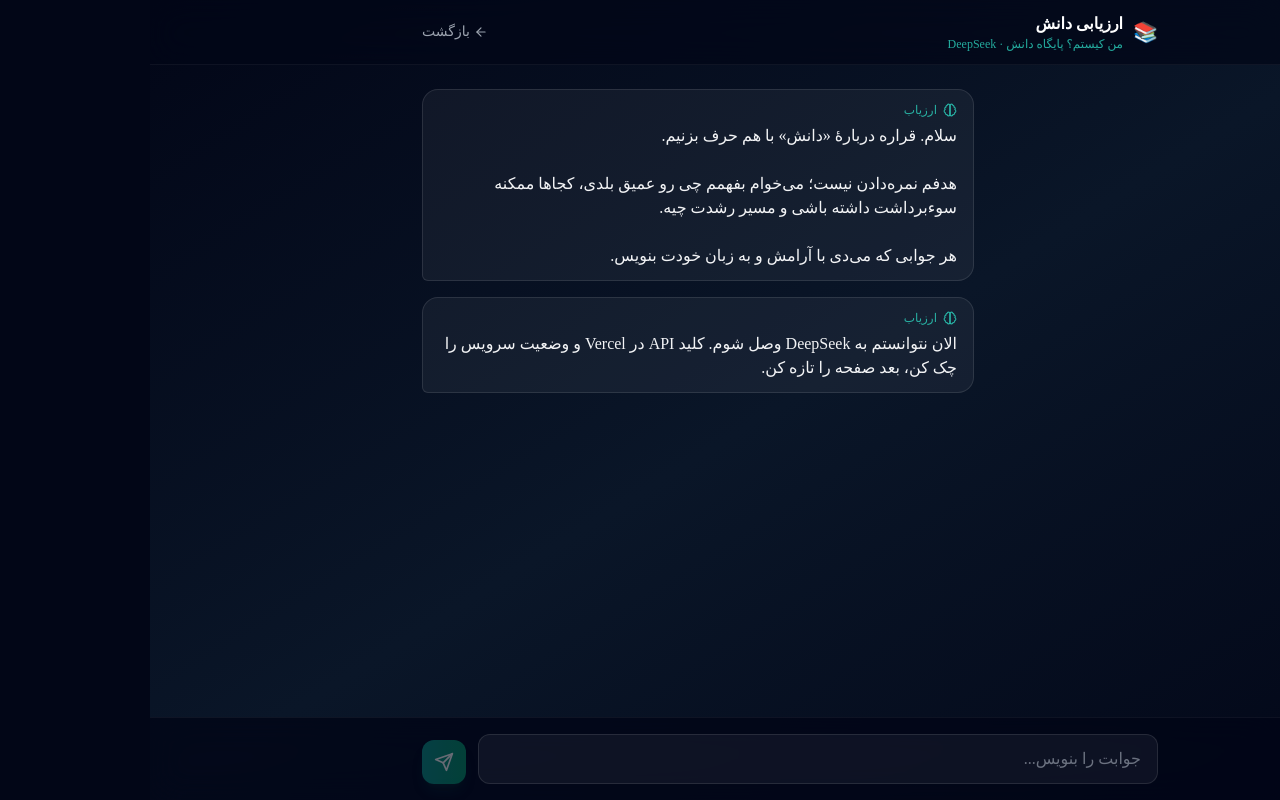
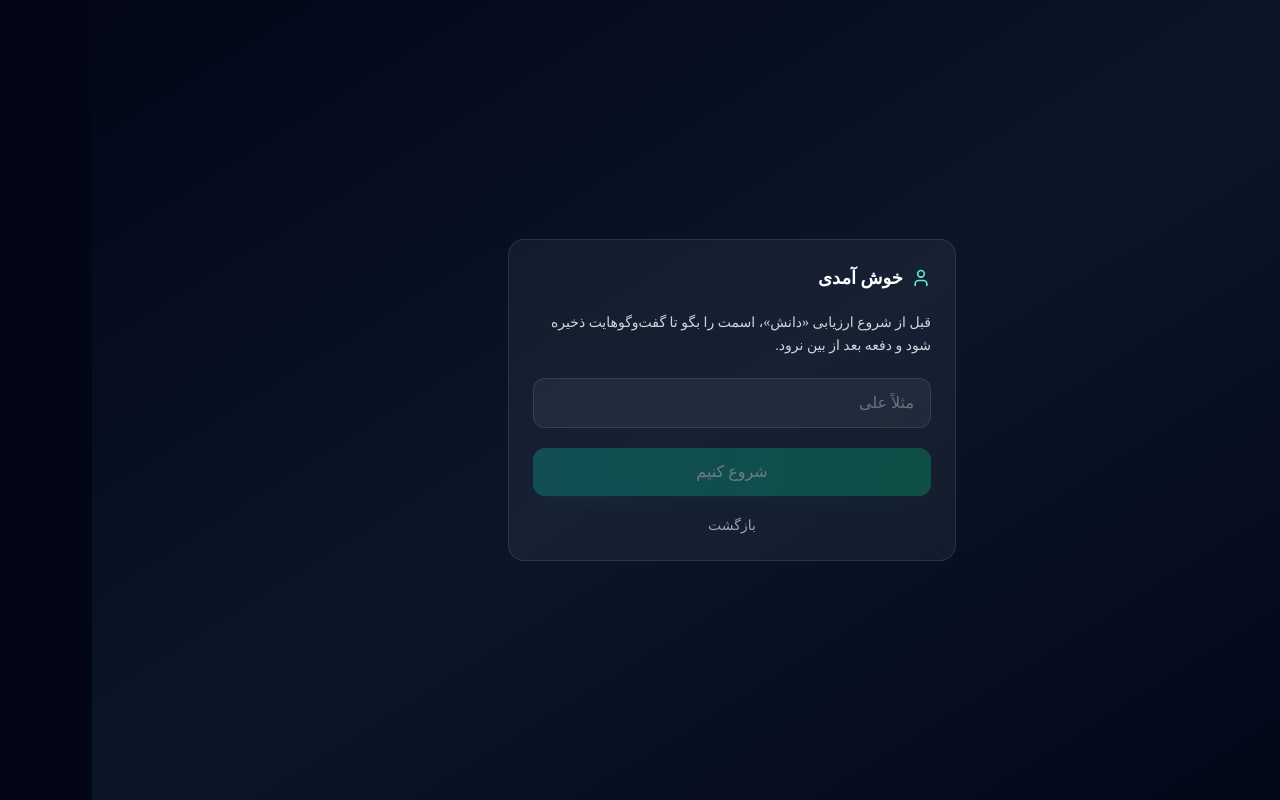
Before and after one commit to ImPMUFO/WAI, a Next.js app: page /assessment/1 in a window 1280 px wide. Built offline with nearby package versions, Linux system fonts and the light colour scheme; no server answers.

Commit message:
Update page.tsx

```diff
--- a/src/app/assessment/[domain]/page.tsx
+++ b/src/app/assessment/[domain]/page.tsx
@@ -3,7 +3,7 @@
 import { useState, useRef, useEffect } from 'react'
 import { useParams } from 'next/navigation'
 import { motion, AnimatePresence } from 'framer-motion'
-import { Send, ArrowRight, Brain, Loader2 } from 'lucide-react'
+import { Send, ArrowRight, Brain, Loader2, User } from 'lucide-react'
 import Link from 'next/link'
 
 const domainInfo: Record<string, { title: string; emoji: string }> = {
@@ -19,58 +19,134 @@ type Message = {
   content: string
 }
 
+const USER_KEY = 'wai_user_name'
+
+function chatKey(domain: string) {
+  return `wai_chat_${domain}`
+}
+
 export default function AssessmentPage() {
   const params = useParams()
   const domain = (params.domain as string) || 'philosophy'
   const info = domainInfo[domain] || { title: 'دانش', emoji: '📚' }
 
-  const [messages, setMessages] = useState<Message[]>([
+  const [userName, setUserName] = useState<string>('')
+  const [nameInput, setNameInput] = useState('')
+  const [needsName, setNeedsName] = useState(true)
+  const [messages, setMessages] = useState<Message[]>([])
+  const [input, setInput] = useState('')
+  const [isTyping, setIsTyping] = useState(false)
+  const [ready, setReady] = useState(false)
+  const bottomRef = useRef<HTMLDivElement>(null)
+  const startedRef = useRef(false)
+
+  // بارگذاری اسم و گفت‌وگو از حافظه مرورگر
+  useEffect(() => {
+    const savedName = localStorage.getItem(USER_KEY)?.trim() || ''
+    const savedChat = localStorage.getItem(chatKey(domain))
+
+    if (savedName) {
+      setUserName(savedName)
+      setNeedsName(false)
+    }
+
+    if (savedChat) {
+      try {
+        const parsed = JSON.parse(savedChat) as Message[]
+        if (Array.isArray(parsed) && parsed.length > 0) {
+          setMessages(parsed)
+          startedRef.current = true
+          setReady(true)
+          return
+        }
+      } catch {
+        // ignore
+      }
+    }
+
+    // گفت‌وگوی جدید
+    if (savedName) {
+      setMessages([
         {
           id: 1,
           role: 'assistant',
-      content: `سلام. قراره دربارهٔ «${info.title}» با هم حرف بزنیم.
-
-هدفم نمره‌دادن نیست؛ می‌خوام بفهمم چی رو عمیق بلدی، کجاها ممکنه سوءبرداشت داشته باشی و مسیر رشدت چیه.
-
-هر جوابی که می‌دی با آرامش و به زبان خودت بنویس.`,
+          content: `سلام \( {savedName}. خوش اومدی دوباره.\n\nقراره دربارهٔ « \){info.title}» با هم حرف بزنیم. آماده‌ای شروع کنیم؟`,
         },
       ])
-  const [input, setInput] = useState('')
-  const [isTyping, setIsTyping] = useState(false)
-  const [started, setStarted] = useState(false)
-  const bottomRef = useRef<HTMLDivElement>(null)
+    }
+
+    setReady(true)
+  }, [domain, info.title])
+
+  // ذخیره گفت‌وگو
+  useEffect(() => {
+    if (!ready || messages.length === 0) return
+    localStorage.setItem(chatKey(domain), JSON.stringify(messages))
+  }, [messages, domain, ready])
 
   useEffect(() => {
     bottomRef.current?.scrollIntoView({ behavior: 'smooth' })
   }, [messages, isTyping])
 
-  const callDeepSeek = async (allMessages: Message[]) => {
+  const saveName = () => {
+    const n = nameInput.trim()
+    if (!n) return
+    localStorage.setItem(USER_KEY, n)
+    setUserName(n)
+    setNeedsName(false)
+    setMessages([
+      {
+        id: Date.now(),
+        role: 'assistant',
+        content: `سلام \( {n}! خوشحالم می‌شناسمت.\n\nمن ارزیاب دانش هستم. قراره دربارهٔ « \){info.title}» با هم گفت‌وگو کنیم تا بفهمم چی رو عمیق بلدی و کجاها می‌تونی رشد کنی.\n\nهر جوابی با زبان خودت بنویس.`,
+      },
+    ])
+    startedRef.current = false
+  }
+
+  const callAI = async (allMessages: Message[]) => {
     const res = await fetch('/api/deepseek', {
       method: 'POST',
       headers: { 'Content-Type': 'application/json' },
       body: JSON.stringify({
         domain,
-        messages: allMessages.map((m) => ({
+        messages: [
+          {
+            role: 'user',
+            content: `نام کاربر: ${userName || nameInput || 'کاربر'}`,
+          },
+          ...allMessages.map((m) => ({
             role: m.role,
             content: m.content,
           })),
+        ],
       }),
     })
 
     const data = await res.json()
     if (!res.ok || !data.success) {
-      throw new Error(data.error || 'خطا در ارتباط با DeepSeek')
+      throw new Error(data.error || 'خطا در ارتباط با هوش مصنوعی')
     }
     return data.content as string
   }
 
-  // اولین سؤال واقعی از DeepSeek
+  // اولین سؤال از AI بعد از داشتن اسم و نبودن تاریخچه قبلی
   useEffect(() => {
-    if (started) return
+    if (!ready || needsName || !userName || startedRef.current) return
+    if (messages.length === 0) return
+
+    // اگر فقط پیام خوش‌آمدگویی هست، سؤال اول را بگیر
+    const onlyWelcome = messages.length === 1 && messages[0].role === 'assistant'
+    if (!onlyWelcome) {
+      startedRef.current = true
+      return
+    }
+
     const timer = setTimeout(async () => {
+      startedRef.current = true
       setIsTyping(true)
       try {
-        const reply = await callDeepSeek(messages)
+        const reply = await callAI(messages)
         setMessages((prev) => [
           ...prev,
           { id: Date.now(), role: 'assistant', content: reply },
@@ -81,21 +157,20 @@ export default function AssessmentPage() {
           {
             id: Date.now(),
             role: 'assistant',
-            content:
-              'الان نتوانستم به DeepSeek وصل شوم. کلید API در Vercel و وضعیت سرویس را چک کن، بعد صفحه را تازه کن.',
+            content: 'الان نتوانستم به هوش مصنوعی وصل شوم. کمی بعد دوباره تلاش کن.',
           },
         ])
       } finally {
-        setStarted(true)
         setIsTyping(false)
       }
-    }, 700)
+    }, 600)
+
     return () => clearTimeout(timer)
     // eslint-disable-next-line react-hooks/exhaustive-deps
-  }, [])
+  }, [ready, needsName, userName, messages.length])
 
   const sendMessage = async () => {
-    if (!input.trim() || isTyping) return
+    if (!input.trim() || isTyping || needsName) return
 
     const userMessage: Message = {
       id: Date.now(),
@@ -109,7 +184,7 @@ export default function AssessmentPage() {
     setIsTyping(true)
 
     try {
-      const reply = await callDeepSeek(next)
+      const reply = await callAI(next)
       setMessages((prev) => [
         ...prev,
         { id: Date.now() + 1, role: 'assistant', content: reply },
@@ -120,12 +195,68 @@ export default function AssessmentPage() {
         {
           id: Date.now() + 1,
           role: 'assistant',
-          content: 'خطا در دریافت پاسخ از DeepSeek. کمی بعد دوباره تلاش کن.',
+          content: 'خطا در دریافت پاسخ. دوباره تلاش کن.',
         },
       ])
     } finally {
       setIsTyping(false)
     }
+  }
+
+  const clearChat = () => {
+    localStorage.removeItem(chatKey(domain))
+    startedRef.current = false
+    setMessages([
+      {
+        id: Date.now(),
+        role: 'assistant',
+        content: `باشه \( {userName}. گفت‌وگوی قبلی این حوزه پاک شد.\n\nدوباره دربارهٔ « \){info.title}» شروع می‌کنیم.`,
+      },
+    ])
+  }
+
+  // صفحه گرفتن اسم
+  if (!ready) {
+    return (
+      <main className="min-h-screen bg-gradient-to-br from-dark-950 via-dark-900 to-dark-950 flex items-center justify-center text-white">
+        <Loader2 className="w-6 h-6 animate-spin text-teal-400" />
+      </main>
+    )
+  }
+
+  if (needsName) {
+    return (
+      <main className="min-h-screen bg-gradient-to-br from-dark-950 via-dark-900 to-dark-950 rtl flex items-center justify-center px-4">
+        <div className="w-full max-w-md card space-y-5">
+          <div className="flex items-center gap-2 text-teal-300">
+            <User className="w-5 h-5" />
+            <h1 className="text-lg font-semibold text-white">خوش آمدی</h1>
+          </div>
+          <p className="text-gray-300 text-sm leading-relaxed">
+            قبل از شروع ارزیابی «{info.title}»، اسمت را بگو تا گفت‌وگوهایت ذخیره شود و دفعه بعد از بین نرود.
+          </p>
+          <input
+            value={nameInput}
+            onChange={(e) => setNameInput(e.target.value)}
+            onKeyDown={(e) => {
+              if (e.key === 'Enter') saveName()
+            }}
+            placeholder="مثلاً علی"
+            className="w-full bg-white/5 border border-white/10 rounded-xl px-4 py-3 text-white placeholder:text-gray-500 focus:outline-none focus:border-teal-500/50"
+          />
+          <button
+            onClick={saveName}
+            disabled={!nameInput.trim()}
+            className="btn-primary w-full py-3 disabled:opacity-40"
+          >
+            شروع کنیم
+          </button>
+          <Link href="/start" className="block text-center text-sm text-gray-400 hover:text-white">
+            بازگشت
+          </Link>
+        </div>
+      </main>
+    )
   }
 
   return (
@@ -139,10 +270,17 @@ export default function AssessmentPage() {
                 ارزیابی {info.title}
               </h1>
               <p className="text-[10px] sm:text-xs text-teal-400/80">
-                من کیستم؟ پایگاه دانش · DeepSeek
+                {userName} · گفت‌وگو ذخیره می‌شود
               </p>
             </div>
           </div>
+          <div className="flex items-center gap-3">
+            <button
+              onClick={clearChat}
+              className="text-[10px] sm:text-xs text-gray-500 hover:text-white transition-colors"
+            >
+              گفت‌وگوی جدید
+            </button>
             <Link
               href="/start"
               className="text-xs sm:text-sm text-gray-400 hover:text-white transition-colors flex items-center gap-1"
@@ -150,6 +288,7 @@ export default function AssessmentPage() {
               <ArrowRight className="w-3.5 h-3.5 rotate-180" />
               بازگشت
             </Link>
+          </div>
         </div>
       </header>
 
```
Lines whose indentation alone changed are shown as unchanged.
